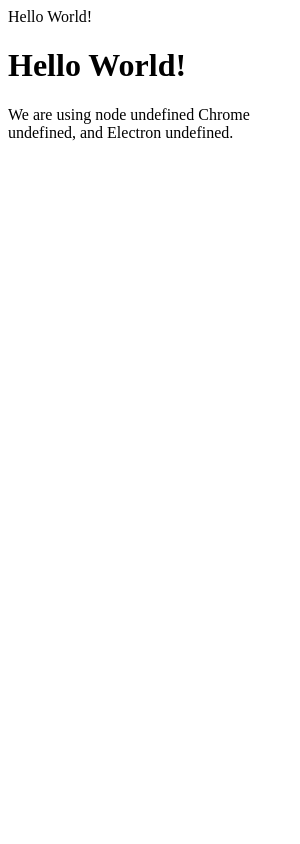
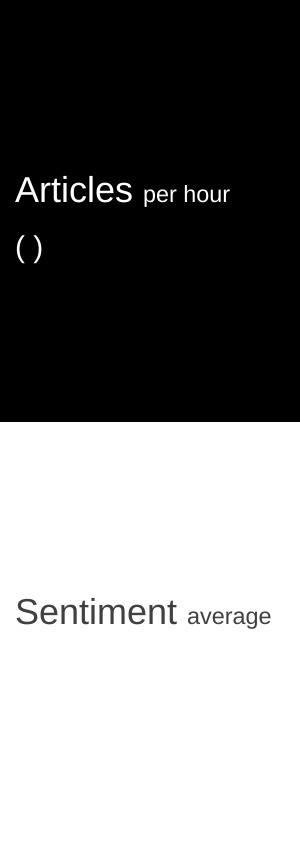
Before and after one commit to cmcgarr/Thesis-Work, an Electron app: page FrontEnd/index.html in a window 300 px wide. Drawn offline with nearby package versions, Linux system fonts and the light colour scheme.

Commit message:
created homescreen .htlm and .css
created homescreen index.html and styles.css

need to extend home.js for backend work and create info.html and info.js

also need button to pass between screens

```diff
--- a/FrontEnd/index.html
+++ b/FrontEnd/index.html
@@ -1,13 +1,42 @@
-<!<!DOCTYPE html>
+<!DOCTYPE html>
 <html>
-    <head>
-        <meta charset="utf-8"
-        <title>Hello World!</title>
-    </head>
-    <body>
-        <h1>Hello World!</h1>
-        We are using node <script>document.write(process.versions.node)</script>
-        Chrome <script>document.write(process.versions.chrome)</script>,
-        and Electron <script>document.write(process.versions.electron)</script>.
-    </body>
+
+<head>
+    <meta charset="utf-8">
+    <title>Sentiment Tracker</title>
+
+  <!-- Stylesheets -->
+    <link rel="stylesheet" href="https://stackpath.bootstrapcdn.com/bootstrap/3.4.1/css/bootstrap.min.css">
+    <link rel="stylesheet" href="./styles.css">
+
+  <!-- Scripts -->
+    <script type="text/javascript" src="http://code.jquery.com/jquery-latest.min.js"></script>
+    <script src ="home.js"></script>
+
+</head>
+<body>
+ <div id="container" class = "container-fluid">
+    <!-- Articles Row -->
+    <div class="row articles">
+        <div class="col-xs-12 col-sm-12 col-md-12 col-lg-12 ">
+            <h1 class="articles">Articles <small>per hour</small></h1>
+            <h2>
+                <span id="article-value" class = "value"</span>
+                <span id="article-change" class = "change"</span>
+            </h2>
+        </div>
+    </div>
+
+    <div class="row sentiment">
+        <div class="col-xs-12 col-sm-12 col-md-12 col-lg-12 ">
+            <h1 class="sentiment">Sentiment <small>average</small></h1>
+            <h2>
+                <span id="sentiment-value" class = "value"</span>
+                <span id="sentiment-change" class = "value"</span>
+            </h2>
+        </div>
+    </div>
+ </div>
+</body>
+
 </html>
--- /dev/null
+++ b/FrontEnd/styles.css
@@ -0,0 +1,46 @@
+.sentiment, .sentiment small {
+  background-color: white;
+  color: #404040;
+}
+
+.articles, .articles small {
+  background-color: black;
+  color: white;
+}
+
+html, body, .container-fluid {
+  height: 100%;
+}
+
+.row {
+  height: 50%;
+}
+
+.row > div {
+  position: relative;
+  top: 50%;
+  transform: translateY(-50%);
+}
+
+.value {
+  padding-right: 5px;
+}
+
+/* Add a ( before the change */
+.change::before {
+  content: '(';
+}
+
+/* Add a ) after the change */
+.change::after {
+  content: ')';
+}
+
+/* Add a $ before the price */
+.value::before {
+}
+
+/* Hide the price and change when they are empty */
+.change:empty, .value:empty {
+  display: none;
+}
```
Also changed, not shown: FrontEnd/home.js (added), FrontEnd/info.html (added), FrontEnd/info.js (added).
